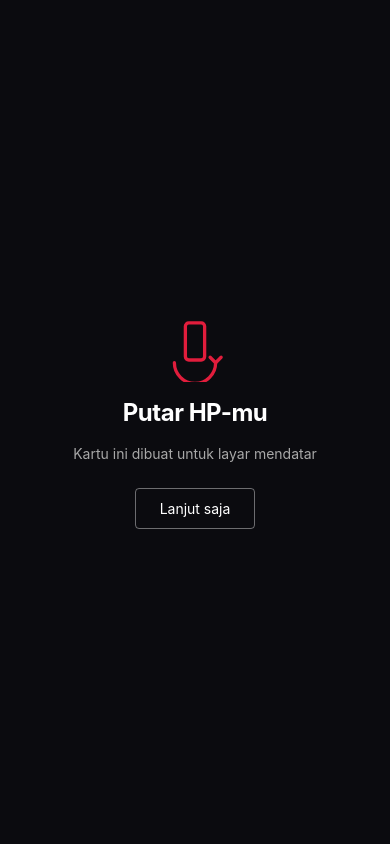
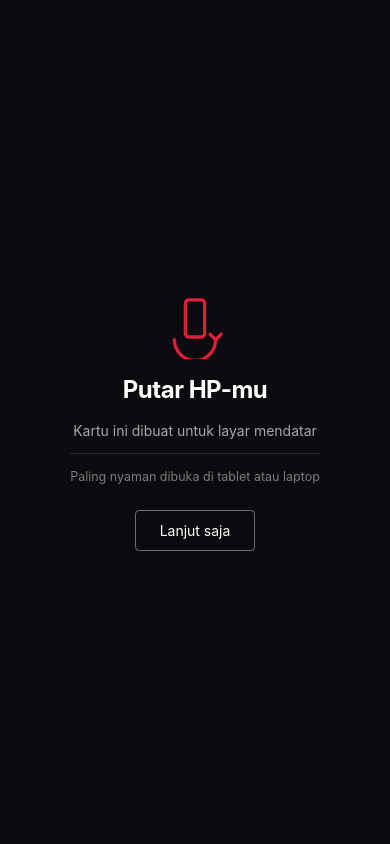
Before and after one commit to alvarezajovan10-source/kartuku, a Django app: template cards/templates/cards/_orientasi.html in a window 390 px wide. Run offline with Django 5.2, Linux system fonts and the light colour scheme; the template is opened without the code that fills it, so the values that code supplies are empty; parts of the project's set-up code (start-up, migrations or seed data) failed here and were passed over.

Commit message:
Gerbang Sweetflix menyarankan tablet atau laptop
Kartu 16:9 di HP tetap kecil walau sudah dimiringkan: 693x390 di iPhone, dan
cuma 533x300 begitu bilah Safari muncul. Gerbang "Putar HP-mu" satu-satunya
tempat penerima masih mau membaca sebelum masuk ke kartunya.

Sarannya sengaja lebih kecil (12,5px lawan 14px) dan lebih redup, dipisah
garis tipis. Tombol "Lanjut saja" tetap ada, jadi ini anjuran, bukan syarat --
kalau ukurannya menyamai .putar-sub, gerbangnya terbaca seperti dua perintah
berturut-turut dan penerima ber-HP merasa kartunya bukan untuknya.

Game 8-Bit punya gerbang sendiri (#putarHp di game8bit.js) dan tidak ikut
berubah di sini.

Terukur di 390x844 dan 320x568: tinggi isi persis sama dengan tinggi layar,
jadi baris tambahan ini tidak membuat apa pun meluber, dan elementFromPoint
di titik tulisannya mengembalikan .putar-saran.

Co-Authored-By: Claude Opus 5 <noreply@anthropic.com>

```diff
--- a/cards/templates/cards/_orientasi.html
+++ b/cards/templates/cards/_orientasi.html
@@ -28,6 +28,7 @@ dipaksa — kartunya tetap terbaca, cuma lebih kecil.
   </svg>
   <p class="putar-judul">Putar HP-mu</p>
   <p class="putar-sub">Kartu ini dibuat untuk layar mendatar</p>
+  <p class="putar-saran">Paling nyaman dibuka di tablet atau laptop</p>
   <button type="button" id="putarLewati">Lanjut saja</button>
 </div>
 <script>
--- a/static/css/orientasi.css
+++ b/static/css/orientasi.css
@@ -46,6 +46,20 @@ body.is-editing .putar-layar { display: none !important; }
 .putar-judul { margin: 0; font-size: 24px; font-weight: 700; letter-spacing: -.02em; }
 .putar-sub   { margin: 0; font-size: 14px; color: #a8a8a8; max-width: 260px; line-height: 1.5; }
 
+/* Saran alat, bukan syarat. Sengaja lebih kecil dan lebih redup daripada
+   `.putar-sub`, dan dipisah garis tipis: penerima yang cuma pegang HP tetap
+   bisa menekan "Lanjut saja", jadi tulisan sebesar kalimat di atasnya akan
+   terbaca seperti pintu yang tertutup padahal cuma anjuran. */
+.putar-saran {
+  margin: -4px 0 0;
+  padding-top: 14px;
+  border-top: 1px solid rgba(255, 255, 255, .13);
+  max-width: 260px;
+  font-size: 12.5px;
+  line-height: 1.5;
+  color: #7c7c7c;
+}
+
 .putar-layar button {
   margin-top: 8px;
   padding: 11px 24px;
```
Also changed, not shown: cards/tests/test_orientasi.py (+21 -0 lines).
